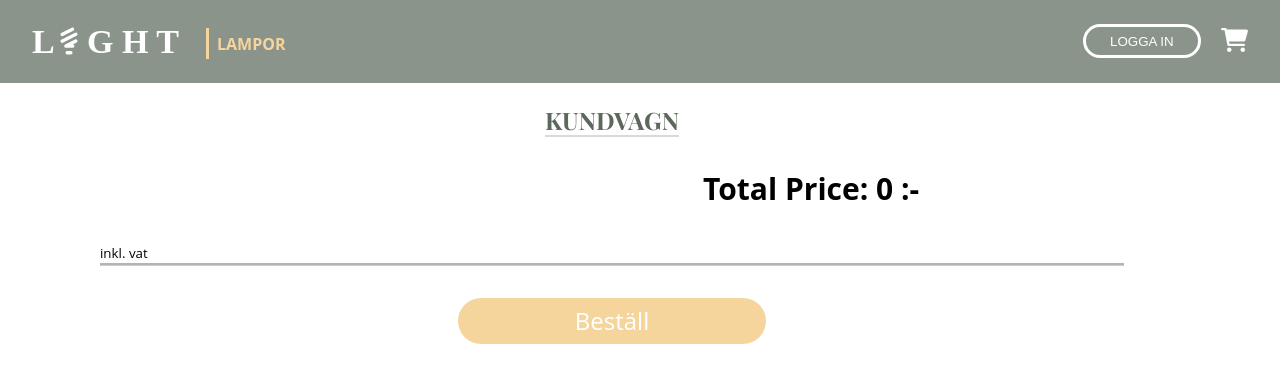
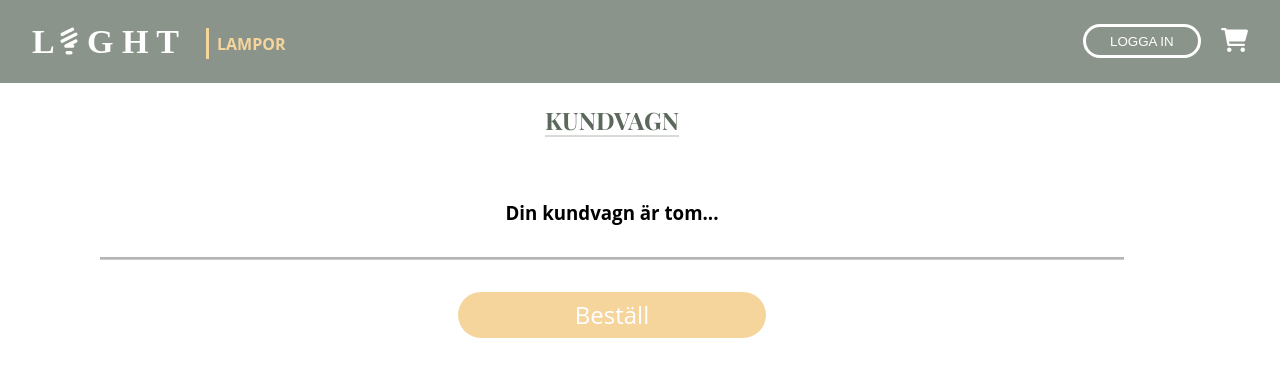
Before and after one commit to annamalinelisabet/GRUPPD, a React (Create React App) app in the folder frontend/: page /cart in a window 1280 px wide. Shown: the top 382 px of the page. Built offline with nearby package versions, Linux system fonts and the light colour scheme.

Commit message:
klar med kundvagn

```diff
--- a/frontend/src/Views/Cart/CartView.css
+++ b/frontend/src/Views/Cart/CartView.css
@@ -23,6 +23,11 @@
 }
 
 /* Root     END */
+
+.tom-cart{
+    text-align: center;
+    padding: 2rem;
+}
 
 .Cart .container {
     position: absolute;
@@ -214,6 +219,8 @@
     border-top: 3px solid rgba(0, 0, 0, 0.295);
     border-top-style: groove;
 
+
+
 }
 .Cart .purchase-button:hover{
     background-color: #fac36c;
--- a/frontend/src/Views/Cart/CartView.jsx
+++ b/frontend/src/Views/Cart/CartView.jsx
@@ -16,11 +16,11 @@ const dispatch = useDispatch()
     <div className='Cart'>
       <div className="container">
           <h2 className='header'>Kundvagn</h2>
+
           { cart.map(product => (
           <CartProduct key={product._id} product={product} price={product.price} />
         )) }
-          <div className='total-amount'> Total Price:  { totalAmount } :-</div>
-          <small className=''>inkl. vat</small>
+          { cart.length ? <div className='total-amount'> Total Price:  { totalAmount } :-</div>: <h3 className='tom-cart'> Din kundvagn är tom...</h3>}
           <div className='purchase-parent'>
             <button className='purchase-button'>
               <h2 className='purchase-header'>Beställ</h2>
--- a/frontend/src/components/ShoppingCart/CartProduct.jsx
+++ b/frontend/src/components/ShoppingCart/CartProduct.jsx
@@ -5,6 +5,8 @@ import {  addToCart, decrement, removeOne } from '../../store/actions/cartAction
 const CartProduct = ({ product }) => {
 
 const dispatch = useDispatch()
+
+
 
   return (
     <div className='cart-view'>
@@ -14,7 +16,6 @@ const dispatch = useDispatch()
             <div className='head-quant'>
               <div className='header-p'>
                 <h1>{product.name}</h1>
-
               </div>
                 <div className="quantity">
                   <button className="minus-btn" type="button" name="button" onClick={() => dispatch(decrement(product._id))} > <small className='minus-icon'>-</small> </button>
@@ -26,7 +27,7 @@ const dispatch = useDispatch()
 
           <div className='info-group'>
             <button className='remove-icon' type='button' onClick={() => dispatch(removeOne(product._id))}>X</button>
-            <div className="item-price"> {product.price}  :-</div>
+            <div className="item-price"> {product.price} kr/st </div>
           </div>
       </div>
   </div>
```
